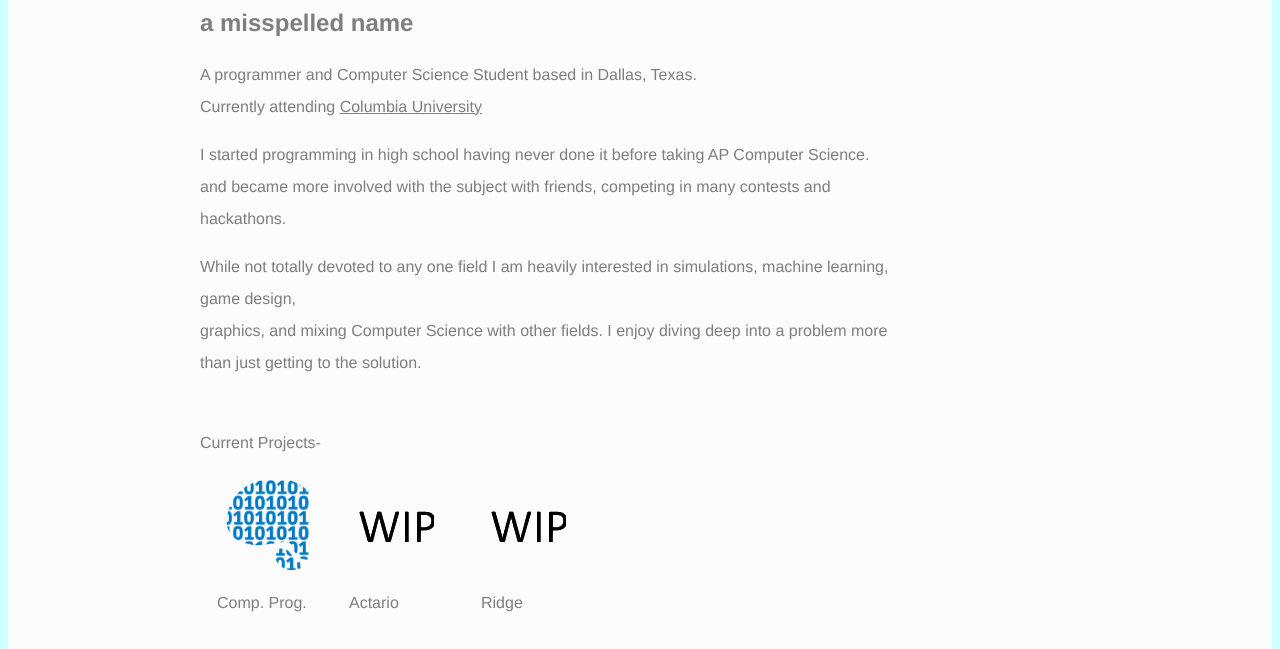
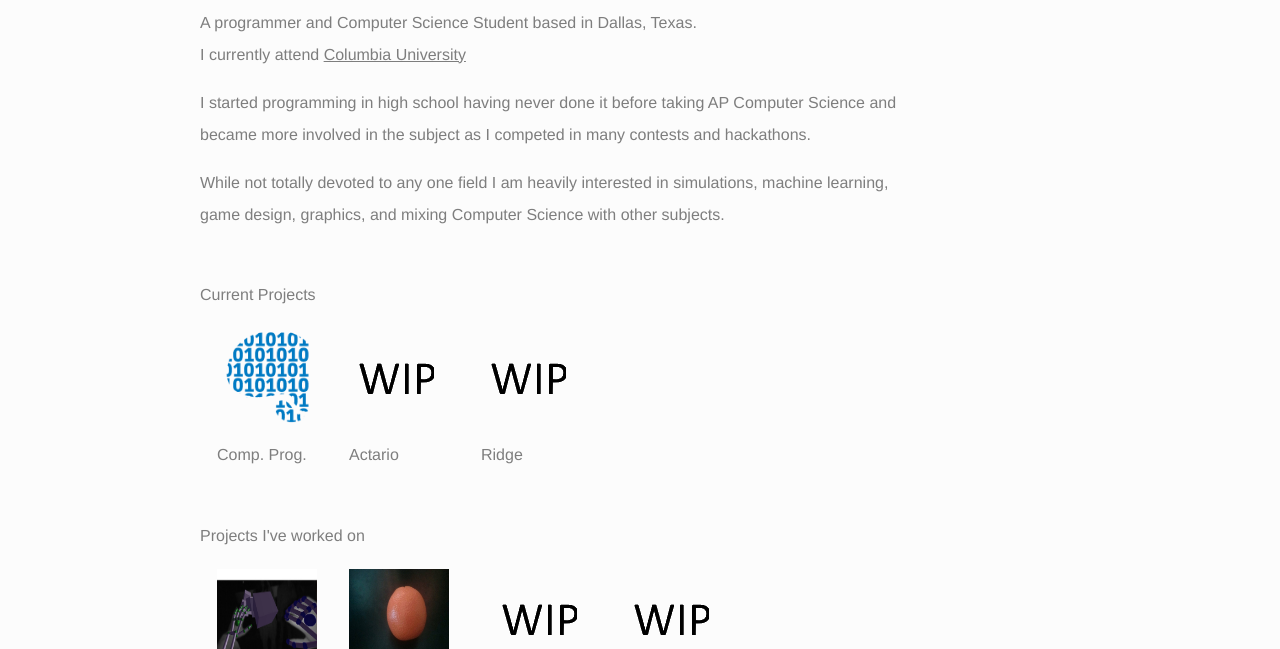
Before and after one commit to gammison/gammison.github.io, a plain HTML site: page index.html in a window 1280 px wide. Shown: the part 151-800 px from the top of the page. Drawn offline with nearby package versions, Linux system fonts and the light colour scheme.

Commit message:
object added

```diff
--- a/css/style.css
+++ b/css/style.css
@@ -1,23 +1,26 @@
-html,body{
-  background-color: #ccffff
+body {
+	background-color: #fcfcfc;
 }
 .main{
 	padding: 4vh 15vw;
 	line-height: 32px;
 	font-family: "elena-web-basic", Helvetica, serif;
 	color: #7e7e7e;
+
 }
 
-body {
-	background-color: #fcfcfc;
+.size100{
+  width: 100px;
+  height: 100px;
 }
+
 
 table {
 	color: #7e7e7e;
 }
 
 td {
-    width: 150;
+    width: 300;
     height: 150;
 }
 
@@ -25,9 +28,7 @@ h1 {
 	font-size: 64px;
 
 }
-h2{
-  font-size: 24px;
-}
+
 p {
     width: 700px;
 }
--- a/index.html
+++ b/index.html
@@ -2,24 +2,28 @@
 <html>
 
   <link rel="stylesheet" type="text/css" href="css/style.css"></link>
+  <script src="js/jquery-1.10.2.min.js"></script>
+  <script src="./scripts/freewall.js"></script>
 
   <body>
 
       <div class="main">
         <h1>Grassion</h1>
-        <h2>a misspelled name</h2>
+
         <p>
-          A programmer and Computer Science Student based in Dallas, Texas.<br> Currently attending <a href = "https://www.columbia.edu/">Columbia University</a>
+          A programmer and Computer Science Student based in Dallas, Texas.<br> I currently attend <a href = "https://www.columbia.edu/">Columbia University</a>
         </p>
         <p>
-          I started programming in high school having never done it before taking AP Computer Science. <br>
-          and became more involved with the subject with friends, competing in many contests and hackathons.
+          I started programming in high school having never done it before taking AP Computer Science and
+          became more involved in the subject as I competed in many contests and hackathons.
         </p>
-        <p> While not totally devoted to any one field I am heavily interested in simulations, machine learning, game design,<br>
-          graphics, and mixing Computer Science with other fields. I enjoy diving deep into a problem more than just getting to the solution.
+        <p> While not totally devoted to any one field I am heavily interested in simulations, machine learning, game design,
+          graphics, and mixing Computer Science with other subjects.
         </p>
         <br>
-        Current Projects-
+        Current Projects
+
+
         <table cellpadding="15">
           <tr>
               <td>
@@ -40,7 +44,7 @@
           </tr>
         </table>
         <br>
-        Projects I've worked on-
+        Projects I've worked on
         <table cellpadding="15">
           <tr>
             <td>
@@ -48,7 +52,7 @@
               <br>AR Unity
             </td>
             <td>
-              <a href="" target="_blank"><img src = "./res/imgs/wip.png" height = 100 width=100/></a>
+              <a href="https://github.com/gammison/objecttrackinginjava" target="_blank"><img src = "./res/imgs/objrec.jpg" height = 100 width=100/></a>
               <br>Object Tracking
 
             </td>
@@ -64,6 +68,9 @@
             </td>
           </tr>
         </table>
+        <p><a href="https://github.com/gammison">my github</a></p>
+        <p><a href="" >my resume</a></p>
       </div>
+
   </body>
 </html>
```
Also changed, not shown: res/imgs/objrec.jpg (added).
